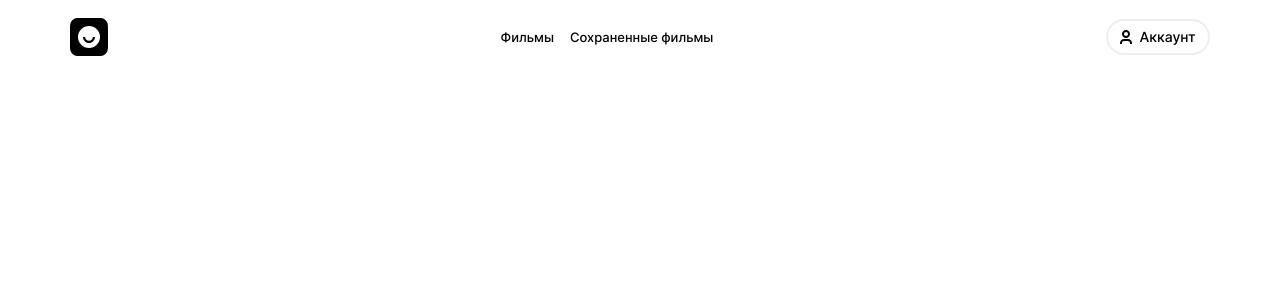
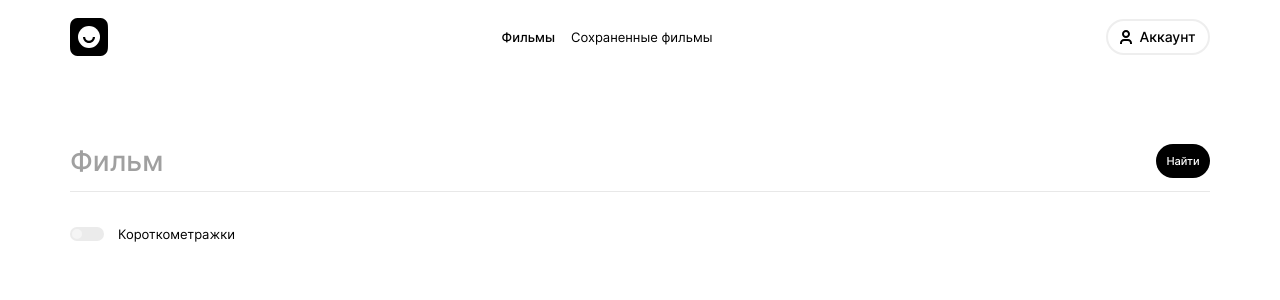
Before and after one commit to TearsOprah/movies-explorer-frontend, a React (Create React App) app: page /movies in a window 1280 px wide. Shown: the top 300 px of the page. Built offline with nearby package versions, Linux system fonts and the light colour scheme.

Commit message:
feat: верстка SearchForm, правка Navigation

```diff
--- a/src/components/Movies/Movies.jsx
+++ b/src/components/Movies/Movies.jsx
@@ -2,6 +2,7 @@ import './Movies.css'
 import Navigation from "../Navigation/Navigation";
 import ProfileButton from "../ProfileButton/ProfileButton";
 import Header from "../Header/Header";
+import SearchForm from "../SearchForm/SearchForm";
 export default function Movies({ isMenuOpen, closeMenu, toggleMenu }) {
   return (
     <main className={'movies'}>
@@ -9,6 +10,7 @@ export default function Movies({ isMenuOpen, closeMenu, toggleMenu }) {
         <Navigation isMenuOpen={isMenuOpen} closeMenu={closeMenu} toggleMenu={toggleMenu} />
         {!isMenuOpen && <ProfileButton hidden={true} />}
       </Header>
+      <SearchForm />
     </main>
   )
 }
--- a/src/components/Navigation/Navigation.css
+++ b/src/components/Navigation/Navigation.css
@@ -15,9 +15,13 @@
 }
 
 .navigation__item {
-  font-weight: 500;
+  font-weight: 400;
   font-size: 13px;
   line-height: 18px;
+}
+
+.navigation__item_active {
+  font-weight: 500;
 }
 
 .navigation__item_hidden {
@@ -95,6 +99,7 @@
     margin-bottom: 10px;
     font-size: 18px;
     line-height: 22px;
+    font-weight: 500;
   }
 
   .navigation__item_hidden {
--- a/src/components/Preloader/Preloader.jsx
+++ b/src/components/Preloader/Preloader.jsx
@@ -1,6 +1,7 @@
 import './Preloader.css'
 export default function Preloader() {
   return (
-    <></>
+    <>
+    </>
   )
 }
--- a/src/components/SearchForm/SearchForm.css
+++ b/src/components/SearchForm/SearchForm.css
@@ -0,0 +1,93 @@
+.search-form {
+  padding: 70px 70px 48px;
+}
+
+.search-form__container {
+  border-bottom: 1px solid #E8E8E8;
+  padding-bottom: 13px;
+  margin-bottom: 33px;
+  display: flex;
+  justify-content: space-between;
+}
+
+.search-form__filter {
+  display: flex;
+  gap: 14px;
+  align-items: center;
+  font-style: normal;
+  font-weight: 400;
+  font-size: 13px;
+  line-height: 18px;
+}
+
+.search-form__input {
+  font-style: normal;
+  font-weight: 500;
+  font-size: 28px;
+  line-height: 34px;
+  border: none;
+  color: #A0A0A0;
+}
+
+.search-form__input::placeholder {
+  color: #A0A0A0;
+}
+
+.search-form__button {
+  color: white;
+  border: none;
+  background-color: black;
+  border-radius: 48px;
+  padding: 8px 10.35px;
+  font-style: normal;
+  font-weight: 500;
+  font-size: 11px;
+  line-height: 18px;
+  text-align: center;
+  cursor: pointer;
+}
+
+.toggle-container {
+  display: inline-block;
+  position: relative;
+  width: 34px;
+  height: 14px;
+  background-color: #EBEBEB;
+  border-radius: 20px;
+  cursor: pointer;
+  overflow: hidden;
+}
+
+.toggle-container input[type="checkbox"] {
+  appearance: none;
+  -webkit-appearance: none;
+  -moz-appearance: none;
+  position: absolute;
+  top: 0;
+  left: 0;
+  opacity: 0;
+  pointer-events: none;
+}
+
+.toggle-switch {
+  position: absolute;
+  top: 2px;
+  left: 2px;
+  width: 10px;
+  height: 10px;
+  background-color: #ffffff;
+  border-radius: 50%;
+  transition: transform 0.2s;
+}
+
+.toggle-container input[type="checkbox"]:checked + .toggle-switch {
+  transform: translateX(20px);
+}
+
+.checked {
+  background-color: #2BE080;
+}
+
+.toggle-container input[type="checkbox"]:not(:checked) + .toggle-switch {
+  background-color: #F5F5F5;
+}
--- a/src/components/SearchForm/SearchForm.jsx
+++ b/src/components/SearchForm/SearchForm.jsx
@@ -1,6 +1,36 @@
 import './SearchForm.css'
+import { useState } from "react";
+
 export default function SearchForm() {
+
+  const [shortFilmOnly, setShortFilmOnly] = useState(false);
+
+  const handleShortFilmToggle = () => {
+    setShortFilmOnly(!shortFilmOnly);
+  };
+
+  const handleSubmit = (e) => {
+    e.preventDefault();
+    // логика для обработки поиска
+  };
+
   return (
-    <></>
+    <form className="search-form" onSubmit={handleSubmit}>
+      <div className={"search-form__container"}>
+        <input className={"search-form__input"} type="text" placeholder="Фильм" />
+        <button className={"search-form__button"} type="submit">Найти</button>
+      </div>
+      <div className={"search-form__filter"}>
+        <label className={`toggle-container ${shortFilmOnly ? 'checked' : ''}`}>
+          <input
+            type="checkbox"
+            checked={shortFilmOnly}
+            onChange={handleShortFilmToggle}
+          />
+          <span className="toggle-switch"></span>
+        </label>
+        <span>Короткометражки</span>
+      </div>
+    </form>
   )
 }
```
Also changed, not shown: src/components/Preloader/Preloader.css (+88 -0 lines), src/components/Preloader/Preloader.js (added, +14 -0 lines).
